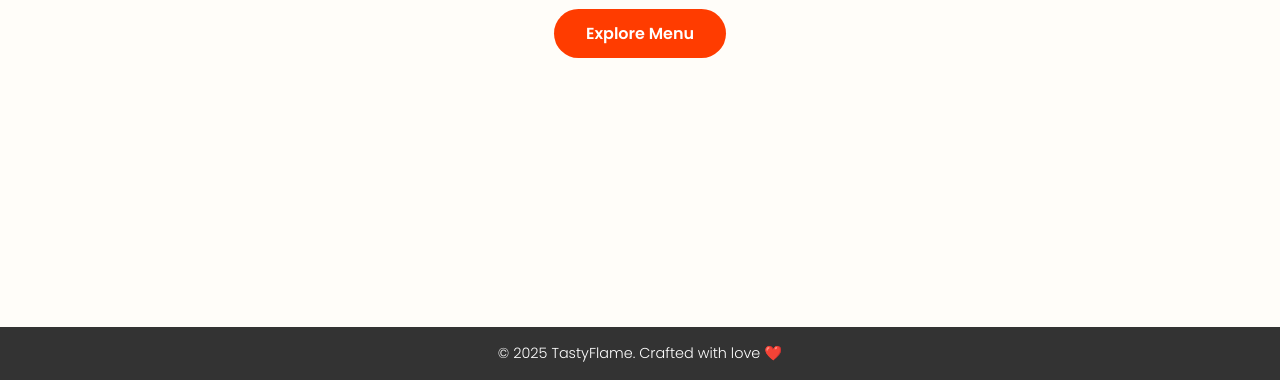
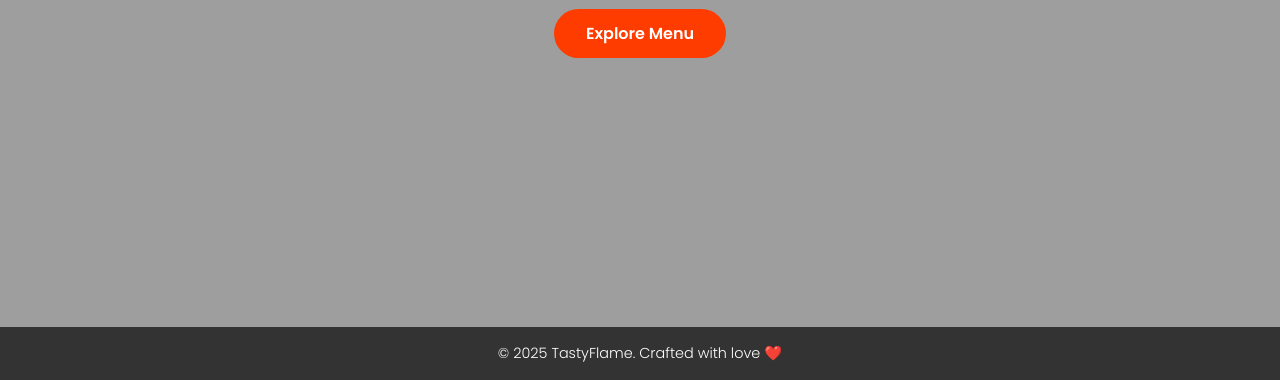
Before and after one commit to Tanvimendon26/tastyflame-restaurant-website, a plain HTML site: page index.html in a window 1280 px wide. Shown: the part 463-843 px from the top of the page. Drawn offline with nearby package versions, Linux system fonts and the light colour scheme; the site is published under a folder, as on GitHub Pages, so addresses that start at the root find nothing.

Commit message:
style.css

```diff
--- a/style.css
+++ b/style.css
@@ -44,7 +44,7 @@ nav {
 
 /* Hero Section */
 .hero {
-  background-image: url('/images/hero.jpg');
+  background-image: url('images/hero.jpg');
   background-size: cover;
   background-position: center;
   height: 90vh;
```
